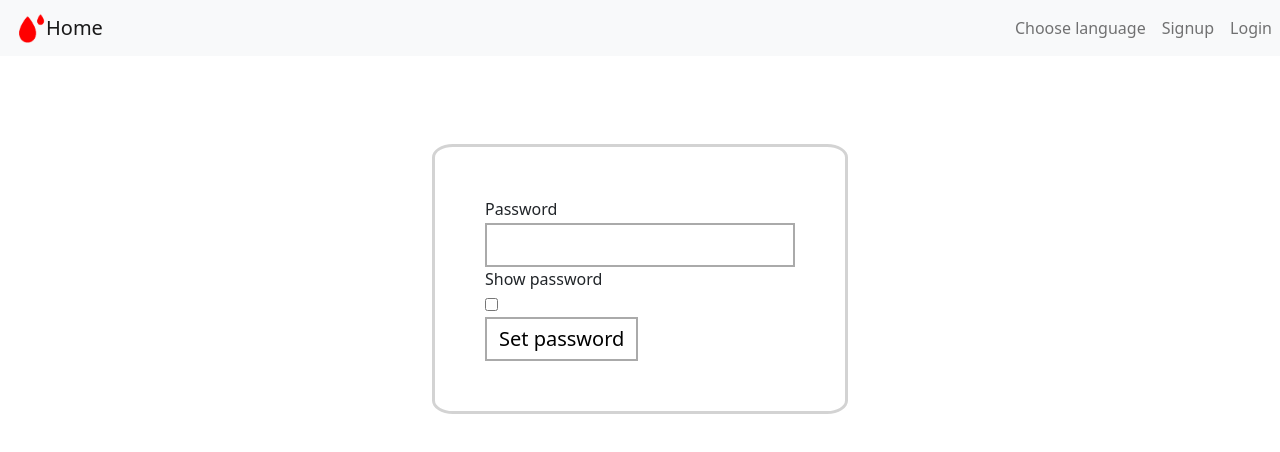
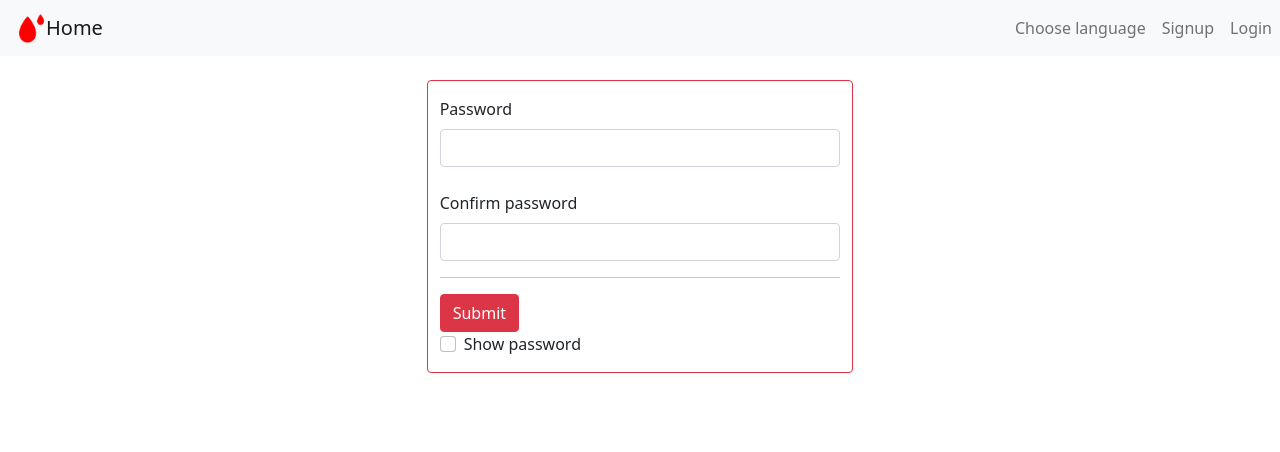
Before and after one commit to Hatej/true-blood, a React (Create React App) app in the folder IzvorniKod/trueBlood/frontend/: page /user/add/confirm in a window 1280 px wide. Shown: the top 452 px of the page. Built offline with nearby package versions, Linux system fonts and the light colour scheme.

Commit message:
Forma za confirm uljepšana, dodano da kaže password. Popravljene količine krvi.

```diff
--- a/IzvorniKod/trueBlood/frontend/src/components/Confirm.js
+++ b/IzvorniKod/trueBlood/frontend/src/components/Confirm.js
@@ -1,13 +1,15 @@
 import React from 'react';
+import {useState} from "react";
 import {useHistory} from "react-router-dom";
 import "./SignInForm.css";
 import axios from 'axios';
+import { Form, Button } from 'react-bootstrap';
 
 function Confirm(props) {
 
-    const [passwordForm, setPasswordForm] = React.useState({password: ""});
-    const [error, setError] = React.useState("");
-    const [passwordType, setPasswordType] = React.useState("password");
+    const [passwordForm, setPasswordForm] = useState({password: ""});
+    const [error, setError] = useState("");
+    const [passwordShown, setPasswordShown] = useState(false);
     const history = useHistory();
 
     let code = (new URLSearchParams(window.location.search)).get('code');
@@ -15,6 +17,10 @@ function Confirm(props) {
     function onSubmit(e) {
         e.preventDefault();
         setError("");
+
+        if(!validatePassword()){
+            e.stopPropagation();
+        } else {
             axios
                 .get(`http://localhost:8080/user/add/confirm`,
                     { headers: { code: code, password: passwordForm.password } })
@@ -25,37 +31,67 @@ function Confirm(props) {
             });
         }
 
+
+    }
+
     function onChange(event) {
+        validatePassword();
         const {name, value} = event.target;
         let newForm = {password:passwordForm.password};
         newForm[name] = value;
         setPasswordForm(newForm);
     }
 
-    function onClick(event) {
-        if(passwordType === "text") {
-            setPasswordType("password")
+    function validatePassword(){
+        var password1 = document.getElementById("password"), password2 = document.getElementById("confirm_password");
+        if(password1.value != password2.value) {
+            password2.setCustomValidity("Passwords Don't Match");
+            return false;
         } else {
-            setPasswordType("text")
+            password2.setCustomValidity('');
+            return true;
         }
     }
 
+    function togglePassword(){
+        setPasswordShown(!passwordShown);
+    };
+
     return (
-        <div className="SignupLoginForm">
-            <form onSubmit={onSubmit}>
-                <div className="FormRow">
-                    <label>Password</label>
-                    <input name='password' type={passwordType} onChange={onChange} value={passwordForm.password} required/>
-                </div>
-                <div className="FormRow">
-                    <label>Show password</label>
-                    <input name='showPassword' onClick={onClick} type="checkbox" checked={passwordType==="text"}/>
-                </div>
-                <div className='error'>{error}</div>
-                <button type="submit">Set password</button>
-            </form>
+        <div className="container col-md-4 col-md-offset-4 border border-danger rounded">
+            <Form className="mt-3 mb-3" onSubmit={onSubmit}>
+                <Form.Group className="col-xs-2">
+                    <Form.Label>Password</Form.Label>
+                    <Form.Control
+                        required
+                        type={passwordShown ? "text" : "password"}
+                        name="password"
+                        id="password"
+                        value={passwordForm.password}
+                        onChange={onChange}
+                    />
+                </Form.Group>
+                <br/>
+                <Form.Group>
+                    <Form.Label>Confirm password</Form.Label>
+                    <Form.Control
+                        required
+                        type={passwordShown ? "text" : "password"}
+                        name="confirm_password"
+                        id="confirm_password"
+                        onKeyUp={validatePassword}
+                    />
+                </Form.Group>
+                <hr/>
+                <Button className="btn-danger" type="submit">
+                    Submit
+                </Button>
+                <Form.Check type="checkbox" label="Show password" onClick={() => togglePassword()}></Form.Check>
+                <div>{error}</div>
+            </Form>
         </div>
     )
+
 }
 
 export default Confirm
--- a/IzvorniKod/trueBlood/frontend/src/components/SignInForm.js
+++ b/IzvorniKod/trueBlood/frontend/src/components/SignInForm.js
@@ -83,7 +83,7 @@ function SignInForm(props) {
         return fetch('http://localhost:8080/user/add', options)
             .then(response => {
                 if(response.ok){
-                    history.push('/login');
+                    history.push('/home');
                 }
                 if(response.status === 400){
                     setError("Error on signup!");
```
Also changed, not shown: IzvorniKod/trueBlood/frontend/src/components/Home.js (+5 -89 lines). Lines whose indentation alone changed are shown as unchanged.
